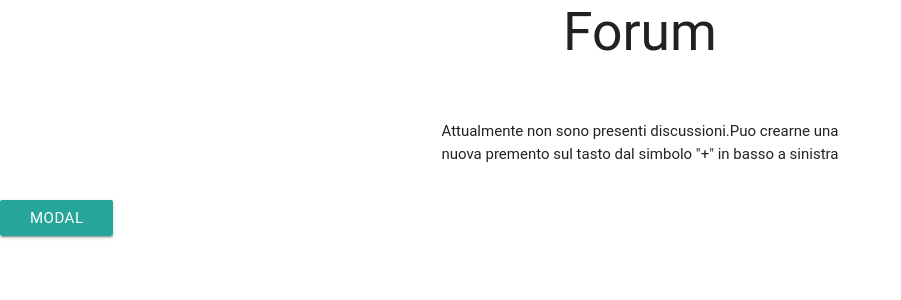
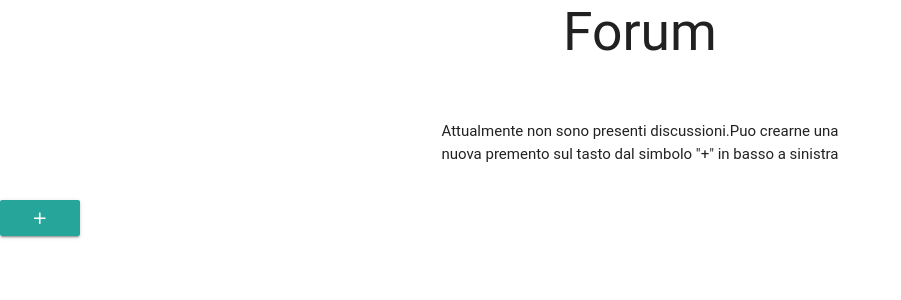
Before and after one commit to FirEc00l/reteclil, a Flask app: page /forum/1 in a window 1280 px wide. Shown: the part 133-433 px from the top of the page, without its empty margins (0-901 px from the left). Run offline with Flask 2, Linux system fonts and the light colour scheme; a user stored in the database is signed in; data comes from the database, SQL or seed files in the repository; parts of the project's set-up code (start-up, migrations or seed data) failed here and were passed over; some libraries are stand-ins or nearby versions; some web fonts are replaced.

Commit message:
fized modals

```diff
--- a/templates/forum.html
+++ b/templates/forum.html
@@ -23,6 +23,7 @@
    $(document).ready(function(){
     // the "href" attribute of .modal-trigger must specify the modal ID that wants to be triggered
     $('.modal').modal();
+    $('.btn').modal();
   });
   </script>
 <br>
@@ -31,7 +32,7 @@
 <br>
 {% if discussion %}
 <div class="input-field col s6 offset-m3">
-	<ul class="collection">
+  <ul class="collection">
     <!--da fixare nomi da jinja nome cognome titolo (togliere ultimo post)-->
 
     {% for discussion in discussions %}
@@ -56,7 +57,9 @@
   {% endif %}
 
 <!-- Modal Trigger -->
-  <a class="waves-effect waves-light btn" href="#modal1">Modal</a>
+  <a class="waves-effect waves-light btn" href="#modal1"><i class="material-icons">add</i></a>
+
+
 
   <!-- Modal Structure -->
   <div id="modal1" class="modal">
```
